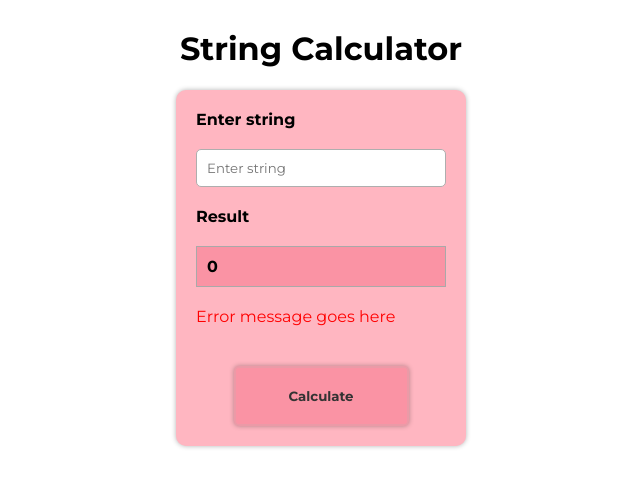
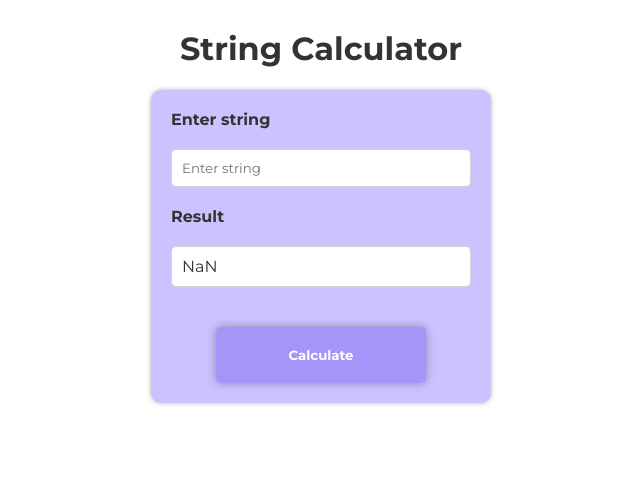
Before and after one commit to neel-am28/incubyte-tdd-task, a website: page index.html in a window 1280 px wide. Both pictures are taken after typing "Sample" into the empty fields and a click on the button "Calculate". Shown: the whole page, without its empty margins (319-959 px from the left). Drawn offline with Linux system fonts and the light colour scheme.

Commit message:
updated css to improve styling

```diff
--- a/index.html
+++ b/index.html
@@ -15,7 +15,7 @@
       <label for="nums"> Enter string</label>
       <input type="text" name="nums" id="nums" placeholder="Enter string" />
       <label>Result</label><span id="result">0</span>
-      <span id="error">Error message goes here</span>
+      <span id="error"></span>
       <button id="handleCalculation">Calculate</button>
     </div>
     <script type="module">
@@ -26,9 +26,36 @@
       let error = document.querySelector("#error")
       let calculateButton = document.querySelector("#handleCalculation")
 
+      const hideErrorMsg = () => {
+        setTimeout(() => {
+          error.style.display = "none" // Hide error after 5 seconds
+        }, 5000)
+      }
+
       calculateButton.addEventListener("click", () => {
-        const numString = numInput.value
-        console.log("numString: ", numString)
+        const numString = numInput.value.trim()
+        error.innerHTML = ""
+        if (!numString) {
+          // Check if the input is empty
+          error.style.display = "block"
+          error.innerHTML = "Input cannot be empty. Please enter a valid string."
+          hideErrorMsg()
+          return
+        }
+        try {
+          const addResult = add(numString)
+          if (addResult === 0) {
+            error.style.display = "block"
+            error.innerHTML = "The input seems to be invalid or empty for calculation."
+            hideErrorMsg()
+            return
+          }
+          result.innerHTML = addResult
+        } catch (err) {
+          error.style.display = "block"
+          if (err) error.innerHTML = err
+          hideErrorMsg()
+        }
         numInput.value = ""
       })
     </script>
--- a/style.css
+++ b/style.css
@@ -1,3 +1,10 @@
+:root {
+  --primary: #cdc1ff;
+  --secondary: #a594f9;
+  --hover: #9480f7;
+  --border: lightgray;
+}
+
 body {
   font-family: "Montserrat", serif;
   font-optical-sizing: auto;
@@ -6,51 +13,65 @@ body {
   align-items: center;
   justify-content: center;
   flex-direction: column;
+  color: #333;
 }
 
 #calculatorContainer {
   padding: 20px;
-  background: lightpink;
+  background: var(--primary);
   border-radius: 10px;
   box-shadow: 0px 0px 5px rgba(0, 0, 0, 0.3);
   display: flex;
   flex-direction: column;
   gap: 20px;
-  width: 250px;
+  width: 300px;
 }
 
 input,
 button {
   padding: 10px;
   border-radius: 5px;
-  border: 1px solid #aeaeae;
+  border: 1px solid var(--border);
   outline: none;
   font-family: "Montserrat", serif;
 }
 
 button {
-  background-color: #fa93a4;
+  background-color: var(--secondary);
   width: 70%;
   margin: 0 auto;
   font-weight: bold;
   color: #333;
-  border: 2px solid #eb9aa7;
+  border: 0px !important;
   padding: 20px;
-  box-shadow: 0px 0px 5px rgba(0, 0, 0, 0.3);
+  box-shadow: 0px 0px 10px 0px rgba(0, 0, 0, 0.3);
   margin-top: 20px;
   cursor: pointer;
+  outline: none;
+  color: #fff;
+  transition: 300ms all ease;
+}
+
+button:hover {
+  background-color: var(--hover);
 }
 
 span#result {
   width: auto;
-  background: #fa93a4;
+  background: #ffffff;
   padding: 10px;
-  font-weight: bold;
-  border: 1px solid darkgray;
+  border: 1px solid var(--border);
+  border-radius: 5px;
 }
 
 span#error {
-  color: red;
+  color: #f26969;
+  font-size: 14px;
+  background: #ffcfcf;
+  padding: 10px 5px;
+  border-radius: 5px;
+  font-weight: bold;
+  display: none;
 }
 
 label {
```
Also changed, not shown: 1 other file.
